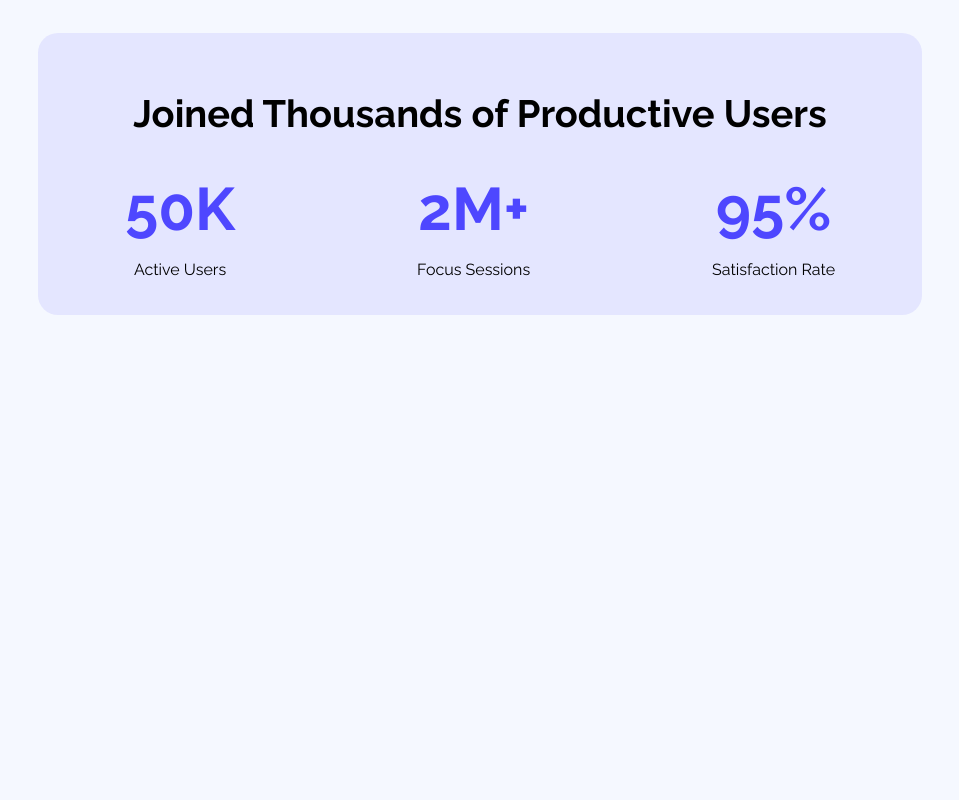
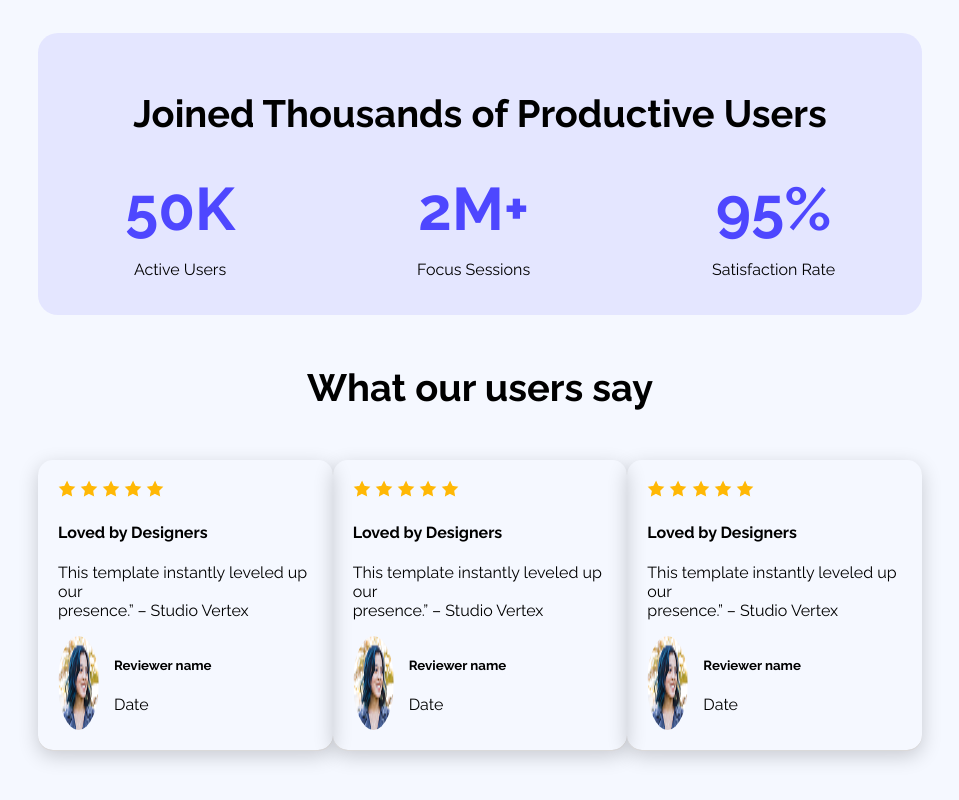
Before and after one commit to Abdul-Kader-Rimon/landing-launchpad, a plain HTML site: page index.html in a window 1280 px wide. Shown: the part 886-1686 px from the top of the page, without its empty margins (160-1119 px from the left). Before the commit the page ends 1251 px from the top, so only its background shows below. Drawn offline with Linux system fonts and the light colour scheme.

Commit message:
review-section

```diff
--- a/index.html
+++ b/index.html
@@ -63,6 +63,70 @@
                 </div>
             </div>
         </section>
+        <section class="review-section">
+            <div class="review">
+                <h3 class="text-center">What our users say</h3>
+                <div class="review-card">
+                    <div class="review-star">
+                        <i ><img src="Assets/icon-star.png" alt=""></i>
+                        <i ><img src="Assets/icon-star.png" alt=""></i>
+                        <i ><img src="Assets/icon-star.png" alt=""></i>
+                        <i ><img src="Assets/icon-star.png" alt=""></i>
+                        <i ><img src="Assets/icon-star.png" alt=""></i>
+                        <h4>Loved by Designers</h4>
+                        <p>This template instantly leveled up our <br> presence.” – Studio Vertex</p>
+                        <div class="review-profile">
+                            <img src="Assets/avatar.png" alt="">
+                            <div>
+                                <h5>Reviewer name</h5>
+                                <p>Date</p>
+
+                            </div>
+
+                        </div>
+
+                    </div>
+                    <div class="review-star">
+                        <i><img src="Assets/icon-star.png" alt=""></i>
+                        <i><img src="Assets/icon-star.png" alt=""></i>
+                        <i><img src="Assets/icon-star.png" alt=""></i>
+                        <i><img src="Assets/icon-star.png" alt=""></i>
+                        <i><img src="Assets/icon-star.png" alt=""></i>
+                        <h4>Loved by Designers</h4>
+                        <p>This template instantly leveled up our <br> presence.” – Studio Vertex</p>
+                        <div class="review-profile">
+                            <img src="Assets/avatar.png" alt="">
+                            <div>
+                                <h5>Reviewer name</h5>
+                                <p>Date</p>
+
+                            </div>
+
+                        </div>
+
+                    </div>
+                    <div class="review-star">
+                        <i><img src="Assets/icon-star.png" alt=""></i>
+                        <i><img src="Assets/icon-star.png" alt=""></i>
+                        <i><img src="Assets/icon-star.png" alt=""></i>
+                        <i><img src="Assets/icon-star.png" alt=""></i>
+                        <i><img src="Assets/icon-star.png" alt=""></i>
+                        <h4>Loved by Designers</h4>
+                        <p>This template instantly leveled up our <br> presence.” – Studio Vertex</p>
+                        <div class="review-profile">
+                            <img src="Assets/avatar.png" alt="">
+                            <div>
+                                <h5>Reviewer name</h5>
+                                <p>Date</p>
+
+                            </div>
+
+                        </div>
+
+                    </div>
+                </div>
+            </div>
+        </section>
     </main>
 
     <!-- footer section -->
--- a/style.css
+++ b/style.css
@@ -2,7 +2,9 @@
     font-family: "Raleway", sans-serif;
     font-optical-sizing: auto;
     font-style: normal;
-    background-color: rgb(245, 248, 255);
+
+}
+body{ background-color: rgb(245, 248, 255);;
 }
 
 /*reusable style start*/
@@ -129,3 +131,29 @@ nav li a {
     border-radius: 20px;
 
 }
+
+/* review section */
+.review h3{
+        font-size: 38px;
+        font-weight: bold;
+}
+
+.review-profile{
+    display: flex;
+    gap: 15px;
+}
+.review-profile img{
+    border-radius: 50%;
+}
+.review-card{
+    display: flex;
+    justify-content: space-around;
+    margin: 50px 190px 50px 190px;
+}
+
+.review-star{
+    border-radius: 15px;
+    padding: 20px;
+    box-shadow: 0 1px  rgba(219, 217, 217, 0.918), 0 6px 20px 0 rgba(0, 0, 0, 0.19);
+
+}
```
